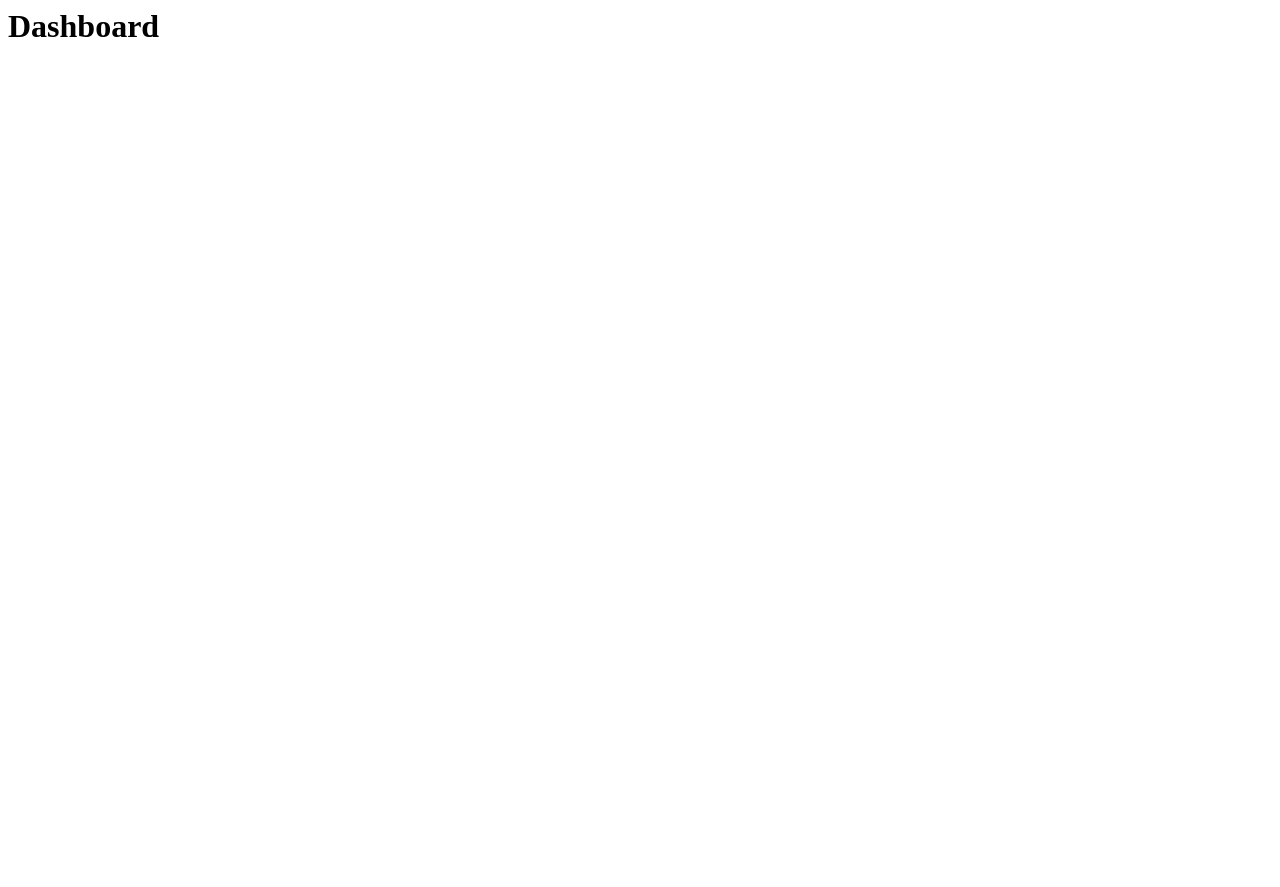
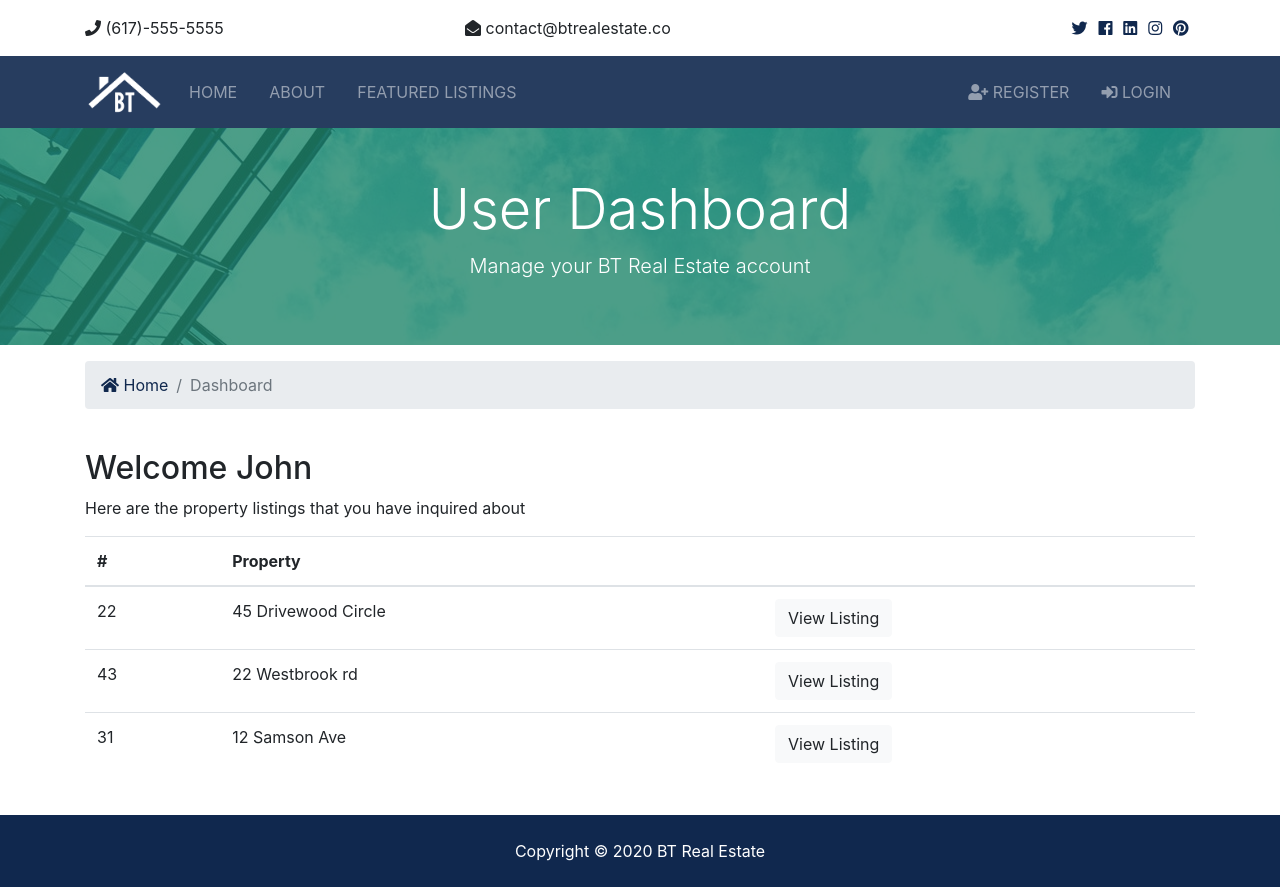
Before and after one commit to h4ckt1v1st/BTRE_Project, a Django app: page /accounts/dashboard in a window 1280 px wide. Before the commit the page is almost empty. Before the commit the page ends 37 px from the top, so only its background shows below. Run offline with Django 3.2, Linux system fonts and the light colour scheme; some libraries are stand-ins or nearby versions.

Commit message:
Logout & Navbar Auth Links

```diff
--- a/accounts/views.py
+++ b/accounts/views.py
@@ -62,7 +62,10 @@ def login(request):
 
 
 def logout(request):
-    return redirect('index')
+    if request.method == 'POST':
+        auth.logout(request)
+        messages.success(request, 'You are now logged out.')
+        return redirect('index')
 
 
 def dashboard(request):
--- a/templates/accounts/dashboard.html
+++ b/templates/accounts/dashboard.html
@@ -1 +1,71 @@
-<h1>Dashboard</h1>
+{% extends 'base.html' %} {% block content %}
+<section id="showcase-inner" class="py-5 text-white">
+  <div class="container">
+    <div class="row text-center">
+      <div class="col-md-12">
+        <h1 class="display-4">User Dashboard</h1>
+        <p class="lead">Manage your BT Real Estate account</p>
+      </div>
+    </div>
+  </div>
+</section>
+
+<!-- Breadcrumb -->
+<section id="bc" class="mt-3">
+  <div class="container">
+    <nav aria-label="breadcrumb">
+      <ol class="breadcrumb">
+        <li class="breadcrumb-item">
+          <a href="{% url 'index' %}"> <i class="fas fa-home"></i> Home</a>
+        </li>
+        <li class="breadcrumb-item active">Dashboard</li>
+      </ol>
+    </nav>
+  </div>
+</section>
+
+{% comment %} Alerts {% endcomment %} {% include 'partials/_alerts.html' %}
+
+<section id="dashboard" class="py-4">
+  <div class="container">
+    <div class="row">
+      <div class="col-md-12">
+        <h2>Welcome John</h2>
+        <p>Here are the property listings that you have inquired about</p>
+        <table class="table">
+          <thead>
+            <tr>
+              <th scope="col">#</th>
+              <th scope="col">Property</th>
+              <th></th>
+            </tr>
+          </thead>
+          <tbody>
+            <tr>
+              <td>22</td>
+              <td>45 Drivewood Circle</td>
+              <td>
+                <a class="btn btn-light" href="#">View Listing</a>
+              </td>
+            </tr>
+            <tr>
+              <td>43</td>
+              <td>22 Westbrook rd</td>
+              <td>
+                <a class="btn btn-light" href="#">View Listing</a>
+              </td>
+            </tr>
+            <tr>
+              <td>31</td>
+              <td>12 Samson Ave</td>
+              <td>
+                <a class="btn btn-light" href="#">View Listing</a>
+              </td>
+            </tr>
+          </tbody>
+        </table>
+      </div>
+    </div>
+  </div>
+</section>
+{% endblock content %}
--- a/templates/pages/index.html
+++ b/templates/pages/index.html
@@ -62,6 +62,7 @@
   </div>
 </section>
 
+<br />
 {% comment %} Alert {% endcomment %} {% include 'partials/_alerts.html' %}
 
 <!-- Listings -->
--- a/templates/partials/_navbar.html
+++ b/templates/partials/_navbar.html
@@ -45,6 +45,28 @@
       </ul>
 
       <ul class="navbar-nav ml-auto">
+        {% if user.is_authenticated %}
+          <li
+            {% if 'dashboard' in request.path %}
+              class="nav-item active mr-3"
+            {% else %}
+              class="nav-item mr-3"
+            {% endif %}
+          >
+            <a class="nav-link" href="{% url 'dashboard' %}">
+              Welcome {{ user.username }} (Dashboard)</a
+            >
+          </li>
+          <li class="nav-item mr-3">
+            <a href="javascript:{document.getElementById('logout').submit()}" class="nav-link">
+              <i class="fas fa-sign-out-alt"></i> Logout
+            </a>
+            <form action="{% url 'logout' %}" method="POST" id="logout">
+              {% csrf_token %}
+              <input type="hidden">
+            </form>
+          </li>
+        {% else %}
           <li
             {% if 'register' in request.path %}
               class="nav-item active mr-3"
@@ -68,6 +90,7 @@
               Login</a
             >
           </li>
+        {% endif %}
       </ul>
     </div>
   </div>
```
Lines whose indentation alone changed are shown as unchanged.
